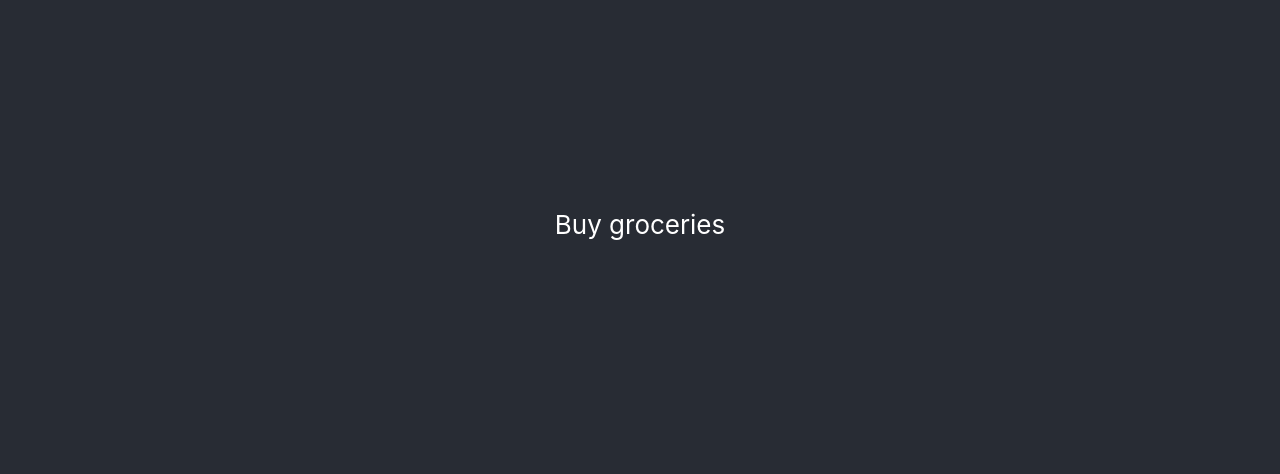
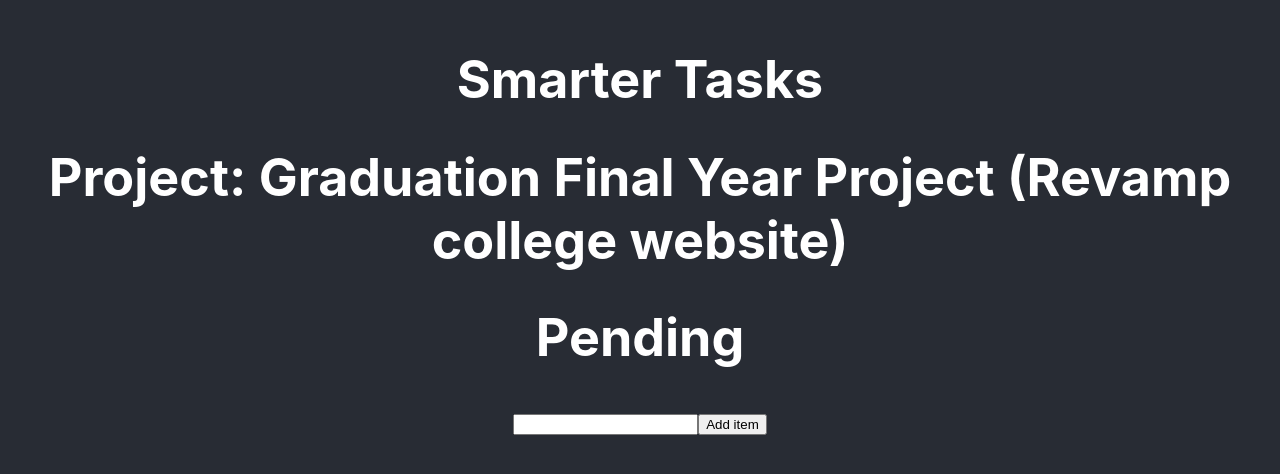
Before and after one commit to Saimall/wd301, a React (Create React App) app in the folder smarter-tasks/: page / in a window 1280 px wide. Shown: the part 176-650 px from the top of the page. Built offline with nearby package versions, Linux system fonts and the light colour scheme.

Commit message:
Added required TaskApp and form list and cards

```diff
--- a/smarter-tasks/src/App.tsx
+++ b/smarter-tasks/src/App.tsx
@@ -1,13 +1,16 @@
 import React from 'react';
-import Task from "./Task";
+// import Task from "./Task";
+// import TaskList from "./TaskList";
 // import logo from './logo.svg';
 import './App.css';
+// import TaskForm from "./TaskForm";
+import TaskApp from "./TaskApp"
 
 function App() {
   return (
     <div className="App">
       <header className="App-header">
-       <Task/>
+      <TaskApp />
       </header>
     </div>
   );
--- a/smarter-tasks/src/Task.tsx
+++ b/smarter-tasks/src/Task.tsx
@@ -1,9 +1,16 @@
 import React from "react";
+import "./TaskCard.css";
 
-class Task extends React.Component{
+interface TaskProps{
+    title:string
+}
+
+class Task extends React.Component<TaskProps>{
     render(){
         return(
-            <div>Buy groceries</div>
+            <div className="TaskItem shadow-md border border-slate-100">
+            <h2 className="text-base font-bold my-1">{this.props.title}</h2>
+          </div>
         )
     }
 
--- /dev/null
+++ b/smarter-tasks/src/TaskApp.tsx
@@ -0,0 +1,51 @@
+import React from "react";
+import { TaskItem } from "./types";
+
+import TaskForm from "./TaskForm";
+import TaskList from "./TaskList";
+
+interface TaskAppProp {}
+interface TaskAppState {
+  tasks: TaskItem[];
+}
+
+class TaskApp extends React.Component<TaskAppProp, TaskAppState> {
+    constructor(props: TaskAppProp) {
+      super(props);
+      this.state = {
+        tasks: [],
+      };
+    }
+    addTask = (task: TaskItem) => {
+        this.setState((state, props) => {
+          return {
+            tasks: [...state.tasks, task],
+          };
+        });
+      };
+
+    render() {
+        return <div>
+     <div className="container py-10 max-w-4xl mx-auto">
+        <h1 className="text-3xl mb-2 font-bold text-slate-700">
+          Smarter Tasks
+        </h1>
+        <h1 className="text-md mb-6 text-slate-600">
+          <span className="font-bold">Project: </span>
+          Graduation Final Year Project (Revamp college website)
+        </h1>
+        <div className="grid grid-cols-2 gap-4">
+          <div className="border border-slate-200 rounded-xl p-4">
+            <h1 className="text-slate-500 font-bold text-center mb-2">
+              Pending
+            </h1>
+            <TaskForm addTask={this.addTask} />
+            <TaskList tasks={this.state.tasks} />
+          </div>
+        </div>
+      </div>
+        </div>
+      }
+}
+
+export default TaskApp;
--- /dev/null
+++ b/smarter-tasks/src/TaskCard.css
@@ -0,0 +1,5 @@
+.TaskItem {
+    /* border: 1px solid #DFDFDF; */
+    border-radius: 4px;
+    padding: 10
+  }
--- /dev/null
+++ b/smarter-tasks/src/TaskForm.tsx
@@ -0,0 +1,47 @@
+
+import React from "react";
+import { TaskItem } from "./types";
+
+interface TaskFormProps {
+    addTask: (task: TaskItem) => void;
+  }
+interface TaskFormState {
+    title: string;
+  }
+
+class TaskForm extends React.Component<TaskFormProps, TaskFormState>{
+
+    constructor(props: TaskFormProps) {
+        super(props);
+        this.state = {
+          title: ""
+        }
+    }
+
+    addTask: React.FormEventHandler<HTMLFormElement> = (event) => {
+        event.preventDefault();
+        const newTask = {
+          title: this.state.title
+        }
+        this.props.addTask(newTask);
+        this.setState({ title:"" });
+      };
+   titlechanged:React.ChangeEventHandler<HTMLInputElement>=(event)=>{
+    console.log(`${event.target.value}`);
+    this.setState({ title: event.target.value });
+   }
+
+    render(){
+        return(
+            <div>
+                <form onSubmit={this.addTask}>
+            <input type="text" value={this.state.title} onChange={this.titlechanged}/>
+            <button type="submit">Add item</button>
+          </form>
+          </div>
+        )
+    }
+
+}
+
+export default TaskForm;
--- /dev/null
+++ b/smarter-tasks/src/TaskList.tsx
@@ -0,0 +1,22 @@
+import React from 'react';
+import Task from './Task';
+import { TaskItem } from "./types";
+
+interface Props{
+    tasks:TaskItem[];
+}
+
+interface State{
+}
+
+
+class TaskList extends React.Component<Props,State>{
+
+render(){
+        return (this.props.tasks.map((task, idx) => (
+            <Task key={idx} title={task.title} />
+          )));
+        }
+}
+
+export default TaskList;
--- /dev/null
+++ b/smarter-tasks/src/types.ts
@@ -0,0 +1,3 @@
+export interface TaskItem{
+    title:string
+}
```
